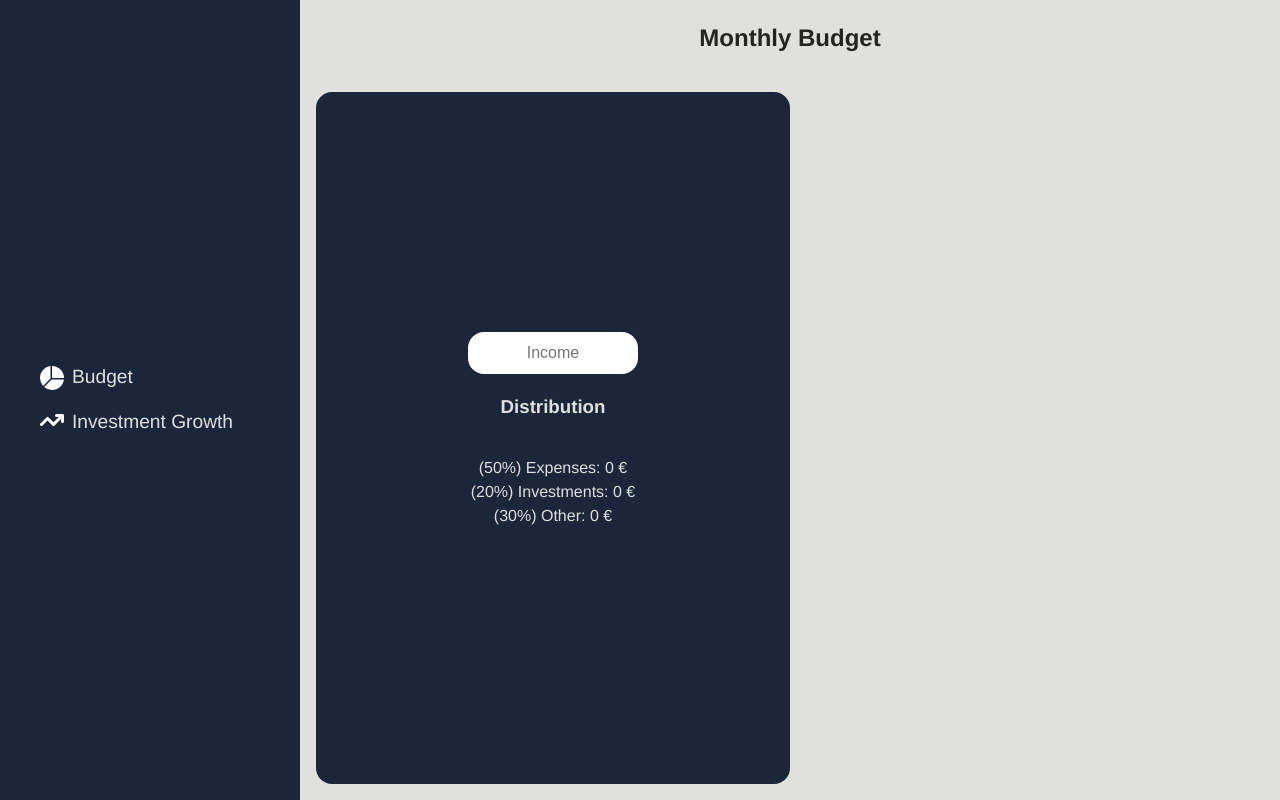
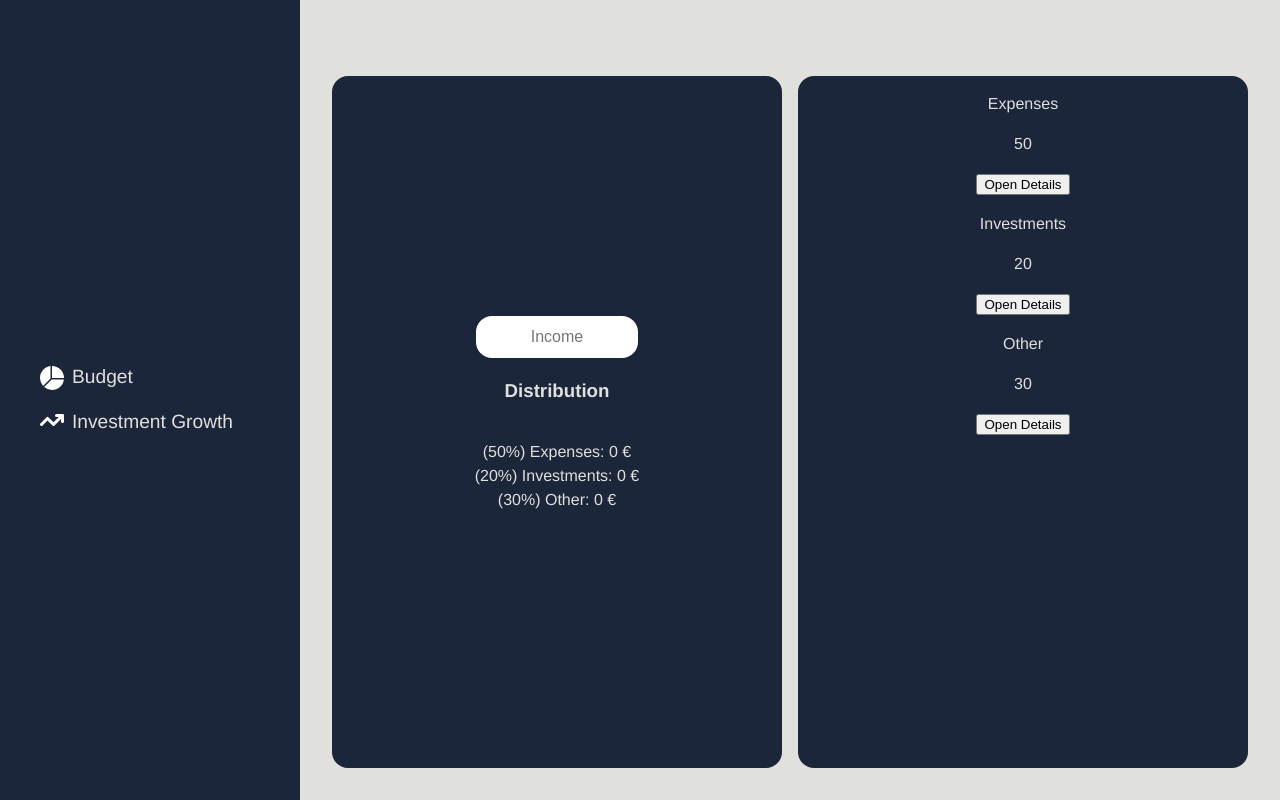
Before and after one commit to andrebarros7201/expense-tracker, a React (Vite) app: page / in a window 1280 px wide. Built offline with nearby package versions, Linux system fonts and the light colour scheme.

Commit message:
display all budget items

```diff
--- a/src/components/budget/BudgetCRUD.jsx
+++ b/src/components/budget/BudgetCRUD.jsx
@@ -1,5 +1,15 @@
 import styles from "../../styles/components/budget/budgetCrud.module.css";
+import { useContext } from "react";
+import { AppContext } from "../../App.jsx";
+import BudgetCRUDItem from "./BudgetCRUDItem.jsx";
 
 export default function BudgetCRUD() {
-  return <section className={styles["budgetCRUD"]}></section>;
+  const { budget } = useContext(AppContext);
+  return (
+    <section className={styles["budgetCRUD"]}>
+      {budget.map((item) => (
+        <BudgetCRUDItem item={item} key={item.name} />
+      ))}
+    </section>
+  );
 }
--- /dev/null
+++ b/src/components/budget/BudgetCRUDItem.jsx
@@ -0,0 +1,30 @@
+import styles from "../../styles/components/budget/budgetCrud.module.css";
+import PropTypes from "prop-types";
+import { useState } from "react";
+
+export default function BudgetCRUDItem({ item }) {
+  const [detailsOpen, setDetailsOpen] = useState(false);
+  return (
+    <div className={styles["budgetCRUDITem"]} data-testid="budgetCRUDITem">
+      <div className={styles["budgetCRUDITem-top"]}>
+        <p>{item.name}</p>
+        <p>{item.proportion}</p>
+        <button>{detailsOpen ? "Close" : "Open"} Details</button>
+      </div>
+      {detailsOpen && (
+        <div className={styles["budgetCRUDItem-bottom"]}>
+          {item.detail.map((itemDetail) => (
+            <div key={itemDetail.name}>
+              <p>{itemDetail.name}</p>
+              <p>{itemDetail.proportion}</p>
+            </div>
+          ))}
+        </div>
+      )}
+    </div>
+  );
+}
+
+BudgetCRUDItem.propTypes = {
+  item: PropTypes.object,
+};
--- a/src/pages/InvestmentPrediction.jsx
+++ b/src/pages/InvestmentPrediction.jsx
@@ -1,4 +1,4 @@
-import styles from "../styles/components/investmentPrediction/investmentPrediction.module.css";
+import styles from "../styles/pages/investmentPrediction.module.css";
 import InvestmentPredictionTable from "../components/investmentPrediction/InvestmentPredictionTable.jsx";
 import InvestmentPredictionForm from "../components/investmentPrediction/InvestmentPredictionForm.jsx";
 import InvestmentPredictionResults from "../components/investmentPrediction/InvestmentPredictionResults.jsx";
--- a/src/styles/components/budget/budgetCrud.module.css
+++ b/src/styles/components/budget/budgetCrud.module.css
@@ -0,0 +1,4 @@
+.budgetCRUD {
+  background-color: var(--oxford-blue);
+  border-radius: 1rem;
+}
--- a/src/styles/pages/budget.module.css
+++ b/src/styles/pages/budget.module.css
@@ -1,13 +1,27 @@
 .budget-main {
   display: flex;
   flex-flow: column nowrap;
-  gap: 1rem;
+  color: var(--platinum);
 }
 
 .budget-components {
   display: grid;
   grid-template-columns: repeat(2, 1fr);
   grid-template-rows: 1fr;
-  padding: 0 1rem 1rem 1rem;
+  padding: 0 2rem 2rem 2rem;
   height: 100%;
+  gap: 1rem;
 }
+
+.budgetCRUD {
+  display: flex;
+  flex-flow: column nowrap;
+  gap: 1rem;
+}
+
+.budgetCRUDItem {
+  display: flex;
+  flex-flow: row wrap;
+  justify-content: space-between;
+  align-items: center;
+}
```
Also changed, not shown: src/styles/pages/investmentPrediction.module.css (renamed from src/styles/components/investmentPrediction/investmentPrediction.module.css).
